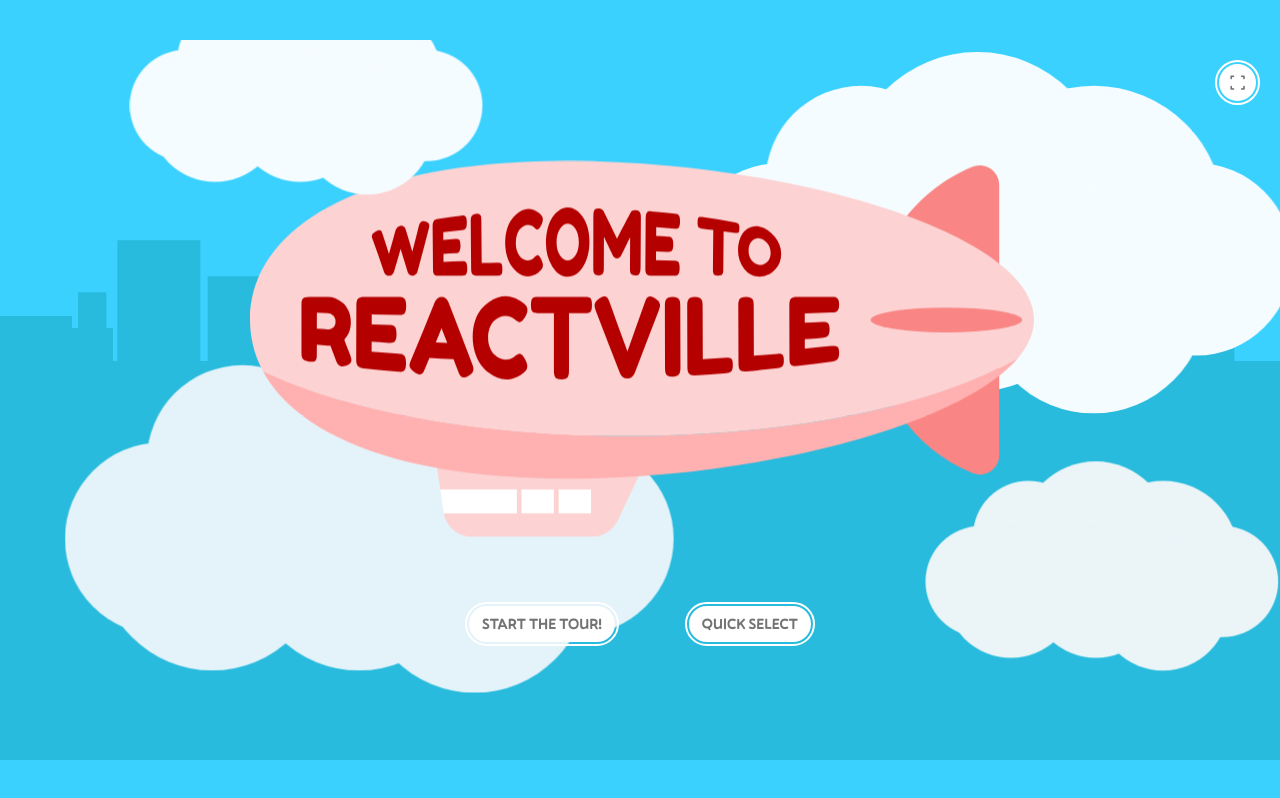
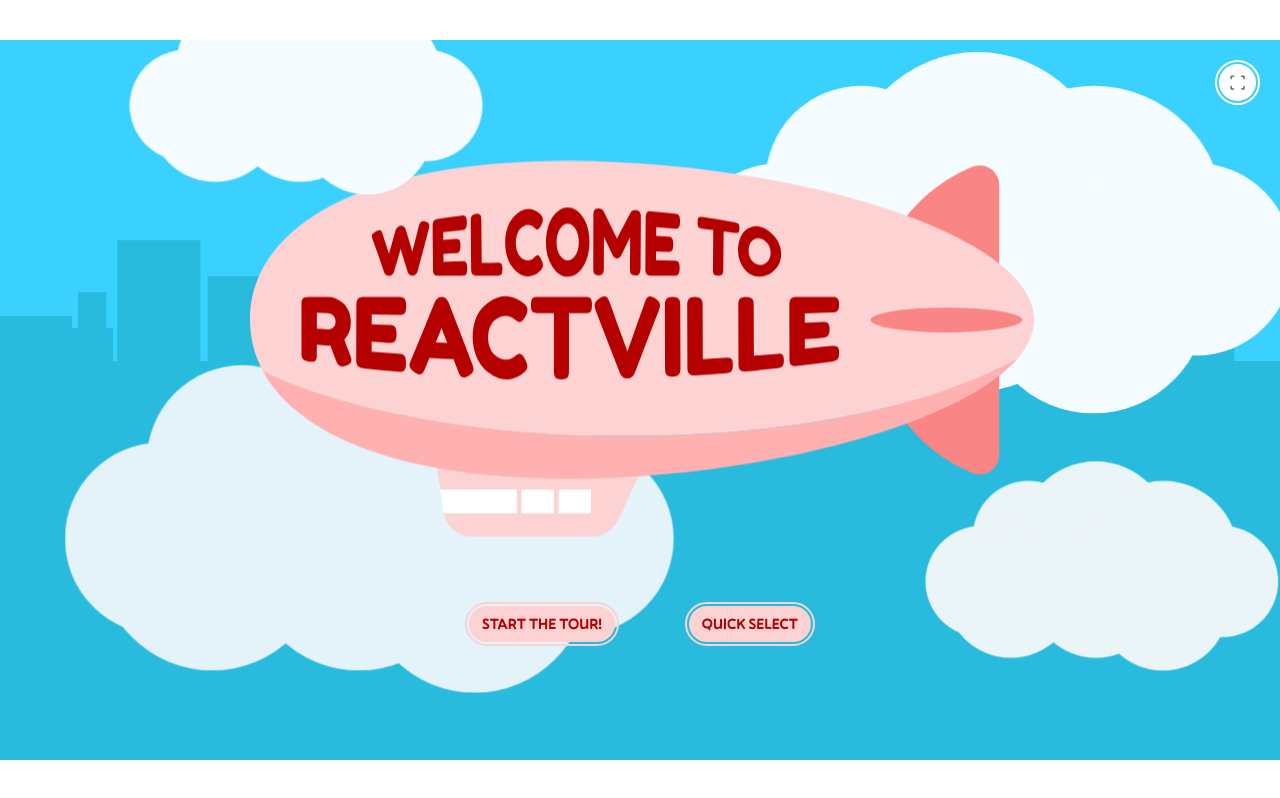
Before and after one commit to m-m-mic/reactville, a React (Vite) app: page / in a window 1280 px wide. Built offline with nearby package versions, Linux system fonts and the light colour scheme.

Commit message:
rework background

```diff
--- a/src/App.css
+++ b/src/App.css
@@ -13,12 +13,3 @@
     height: 100vh;
   }
 }
-
-.city-background {
-  position: absolute;
-  left: 50%;
-  top: 50%;
-  transform: translate(-50%, -50%) scale(1);
-  width: 100vw;
-  z-index: -1;
-}
--- a/src/App.tsx
+++ b/src/App.tsx
@@ -19,6 +19,7 @@ import TourSharedSlide from "@/slides/TourSharedSlide/TourSharedSlide.component"
 import ResultSlide from "@/slides/ResultSlide/ResultSlide.component";
 import RvNavigation from "@/components/RvNavigation/RvNavigation.component";
 import RvMenu from "@/components/RvMenu/RvMenu.component";
+import RvBackground from "@/components/RvBackground/RvBackground.component";
 
 export default function App() {
   const getAspectRatioClass = () => {
@@ -44,7 +45,7 @@ export default function App() {
             <TourRequestsSlide />
             <TourSharedSlide />
             <ResultSlide />
-            <img className="city-background" src="/tourCityBackground.svg" alt="" />
+            <RvBackground />
           </div>
         </ChoicesContextProvider>
       </FolderStructureContextProvider>
--- /dev/null
+++ b/src/components/RvBackground/RvBackground.component.tsx
@@ -0,0 +1,12 @@
+import RvCityBackground from "./RvCityBackground.svg?react";
+import "./RvBackground.style.css";
+
+export default function RvBackground() {
+  return (
+    <>
+      {/** TODO: Ladder for explanation and boilerplate goes here **/}
+      <RvCityBackground className="city-background" />
+      <div className="city-sky"></div>
+    </>
+  );
+}
--- /dev/null
+++ b/src/components/RvBackground/RvBackground.style.css
@@ -0,0 +1,20 @@
+.city-background {
+  position: absolute;
+  left: 50%;
+  top: 50%;
+  transform: translate(-50%, -50%) scale(1);
+  width: 100cqw;
+  height: 100cqh;
+  z-index: 3;
+}
+
+.city-sky {
+  position: absolute;
+  left: 50%;
+  top: 50%;
+  transform: translate(-50%, -50%) scale(1);
+  width: 100cqw;
+  height: 100cqh;
+  z-index: 2;
+  background: #3bd1ff;
+}
--- a/src/index.css
+++ b/src/index.css
@@ -34,7 +34,13 @@
 body {
   overflow: hidden;
   margin: 0;
-  background: #3bd1ff;
+  background: #fff;
+}
+
+@media (prefers-color-scheme: dark) {
+  body {
+    background: #000;
+  }
 }
 
 h1 {
--- a/src/shared/styles/slide.css
+++ b/src/shared/styles/slide.css
@@ -43,7 +43,9 @@
     position: absolute;
     left: 50%;
     top: 50%;
-    transform: translate(-50%, -50%) scale(4);
+    transform: translate(-50%, -50%) scale(2);
+    width: 100cqw;
+    height: 100cqh;
   }
 
   .slide-explanation {
--- a/src/slides/LandingSlide/LandingSlide.styles.css
+++ b/src/slides/LandingSlide/LandingSlide.styles.css
@@ -1,7 +1,7 @@
 .landing {
   z-index: 25;
-  --rv-button-background: #fcd2d2;
-  --rv-button-foreground: #b50000;
+  --rv-foreground-color-1: #fcd2d2;
+  --rv-foreground-color-2: #b50000;
 }
 
 .landing-buttons {
```
Also changed, not shown: src/components/RvBackground/RvCityBackground.svg (renamed from public/tourCityBackground.svg).
